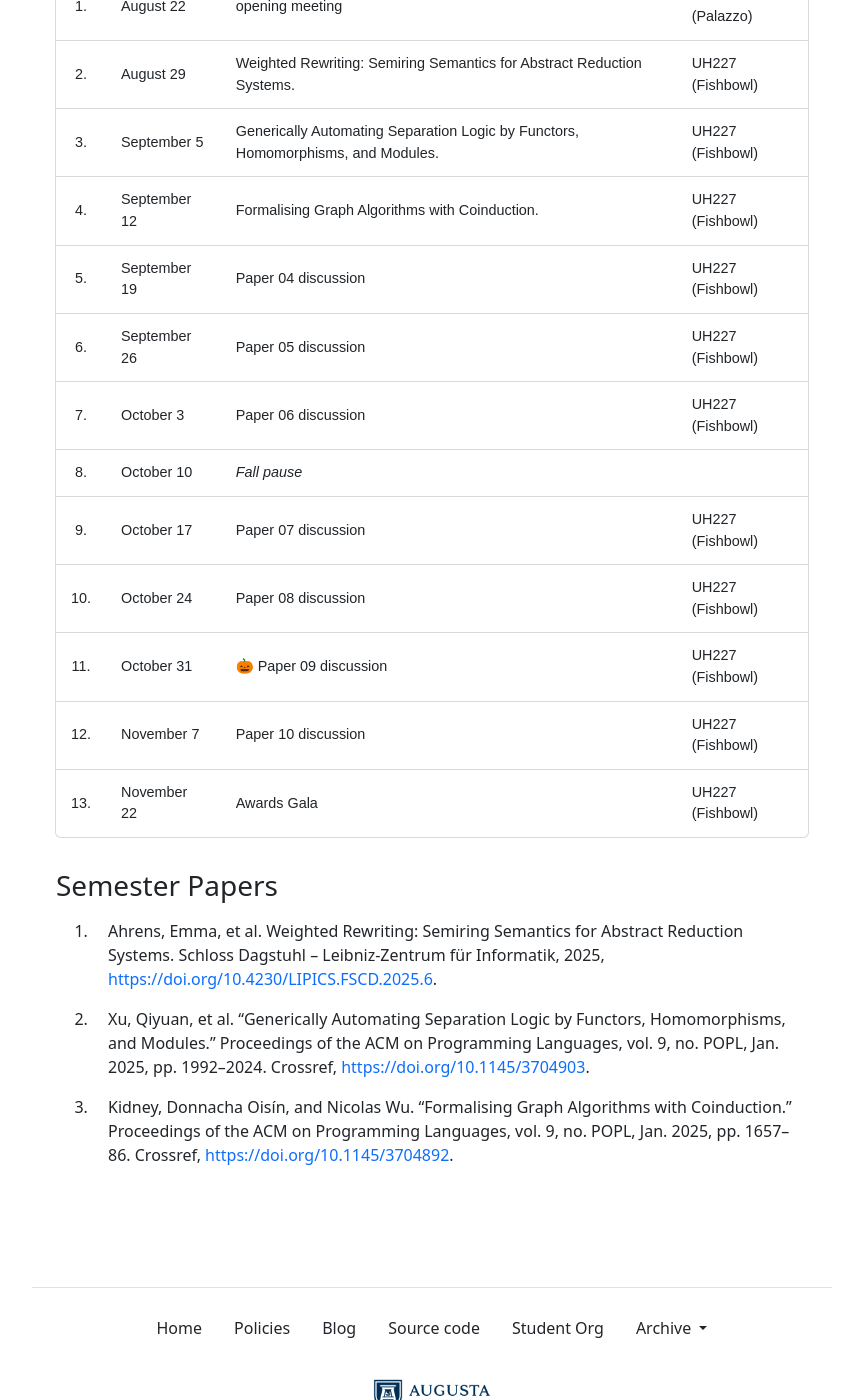
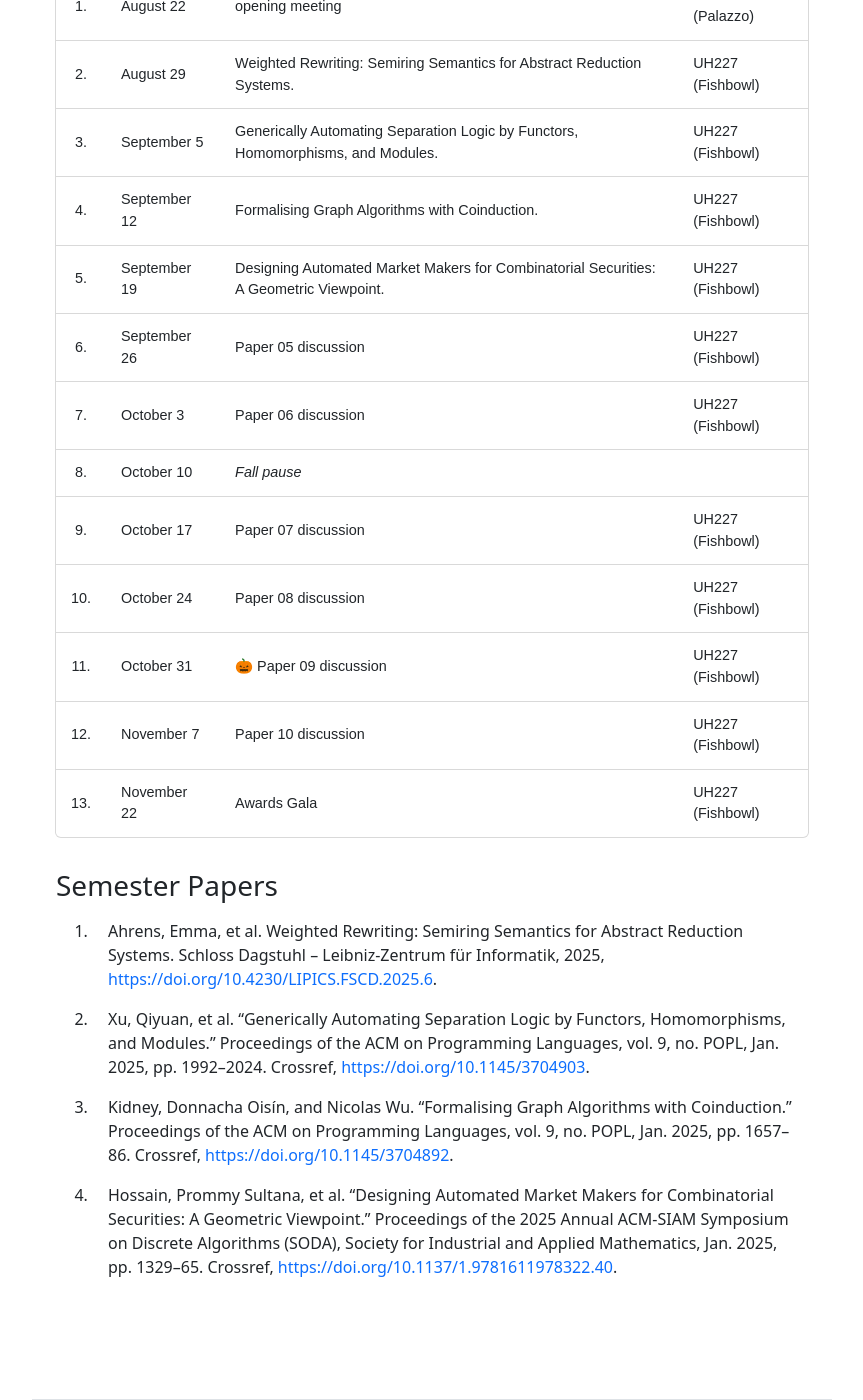
Before and after one commit to the-au-forml-lab/plgroup, a Jekyll site: the page built from docs/index.md, in a window 1280 px wide and 1400 px high, scrolled down 780 px. Shown: the whole window, without its empty margins (208-1071 px from the left). Built offline with Jekyll 4.4.1, drawn with Linux system fonts in a browser that asks for light colours.

Commit message:
[create-pull-request] automated change

```diff
--- a/data/history.txt
+++ b/data/history.txt
@@ -50,3 +50,4 @@
 10.4230/LIPICS.FSCD.2025.6
 10.1145/3704903
 10.1145/3704892
+10.1137/1.9781611978322.40
--- a/docs/index.md
+++ b/docs/index.md
@@ -34,7 +34,7 @@ organization.
 | 2.  | August 29    | Weighted Rewriting: Semiring Semantics for Abstract Reduction Systems.    | UH227 (Fishbowl) |
 | 3.  | September 5  | Generically Automating Separation Logic by Functors, Homomorphisms, and Modules.    | UH227 (Fishbowl) |
 | 4.  | September 12 | Formalising Graph Algorithms with Coinduction.    | UH227 (Fishbowl) |
-| 5.  | September 19 | Paper 04 discussion    | UH227 (Fishbowl) |
+| 5.  | September 19 | Designing Automated Market Makers for Combinatorial Securities: A Geometric Viewpoint.    | UH227 (Fishbowl) |
 | 6.  | September 26 | Paper 05 discussion    | UH227 (Fishbowl) |
 | 7.  | October 3    | Paper 06 discussion    | UH227 (Fishbowl) |
 | 8.  | October 10   | _Fall pause_           |                  |
--- a/docs/papers.md
+++ b/docs/papers.md
@@ -1,3 +1,4 @@
 1. Ahrens, Emma, et al. Weighted Rewriting: Semiring Semantics for Abstract Reduction Systems. Schloss Dagstuhl – Leibniz-Zentrum für Informatik, 2025, <https://doi.org/10.4230/LIPICS.FSCD.2025.6>.
 1. Xu, Qiyuan, et al. “Generically Automating Separation Logic by Functors, Homomorphisms, and Modules.” Proceedings of the ACM on Programming Languages, vol. 9, no. POPL, Jan. 2025, pp. 1992–2024. Crossref, <https://doi.org/10.1145/3704903>.
 1. Kidney, Donnacha Oisín, and Nicolas Wu. “Formalising Graph Algorithms with Coinduction.” Proceedings of the ACM on Programming Languages, vol. 9, no. POPL, Jan. 2025, pp. 1657–86. Crossref, <https://doi.org/10.1145/3704892>.
+1. Hossain, Prommy Sultana, et al. “Designing Automated Market Makers for Combinatorial Securities: A Geometric Viewpoint.” Proceedings of the 2025 Annual ACM-SIAM Symposium on Discrete Algorithms (SODA), Society for Industrial and Applied Mathematics, Jan. 2025, pp. 1329–65. Crossref, <https://doi.org/10.1137/1.9781611978322.40>.
```
